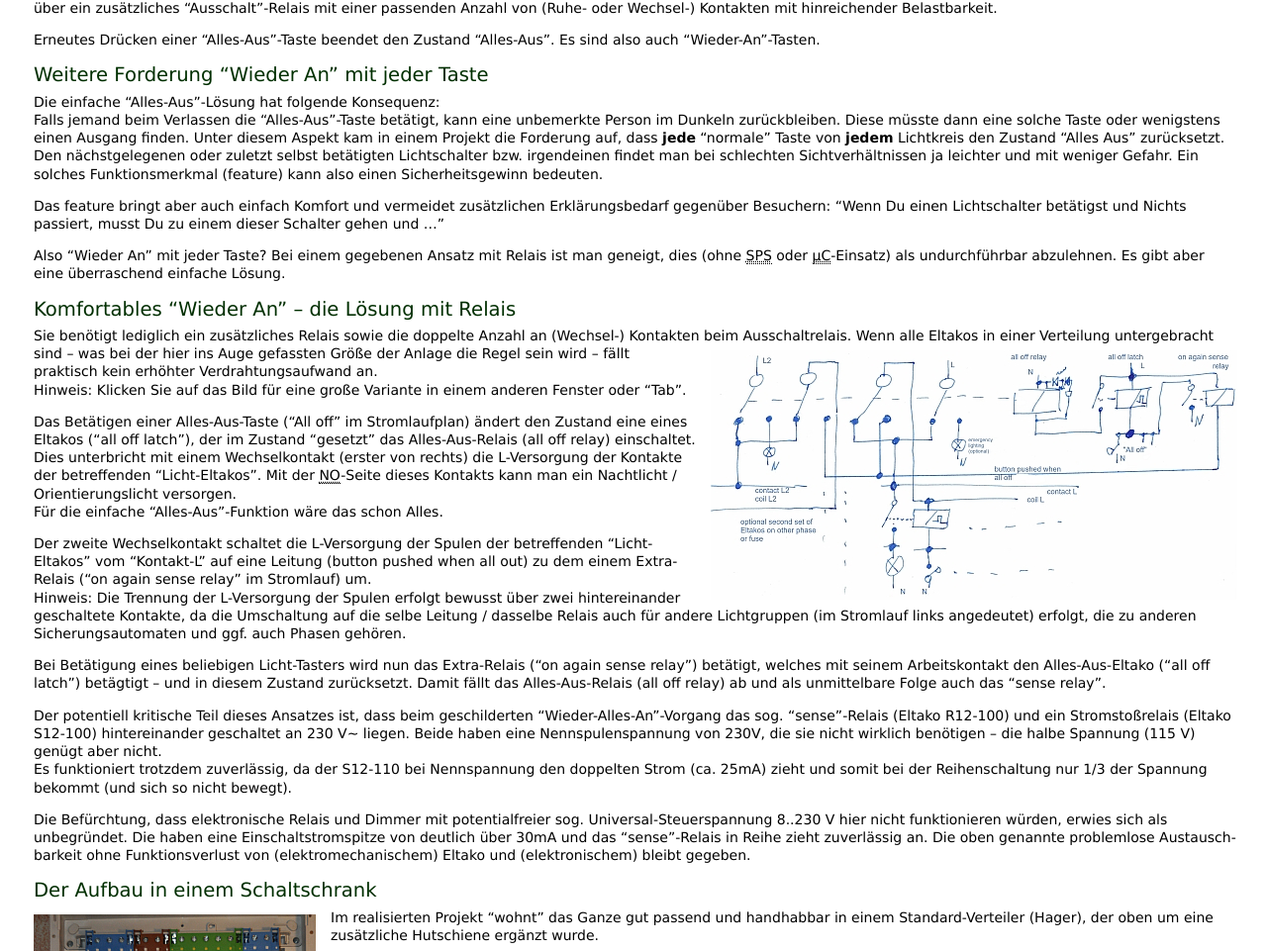
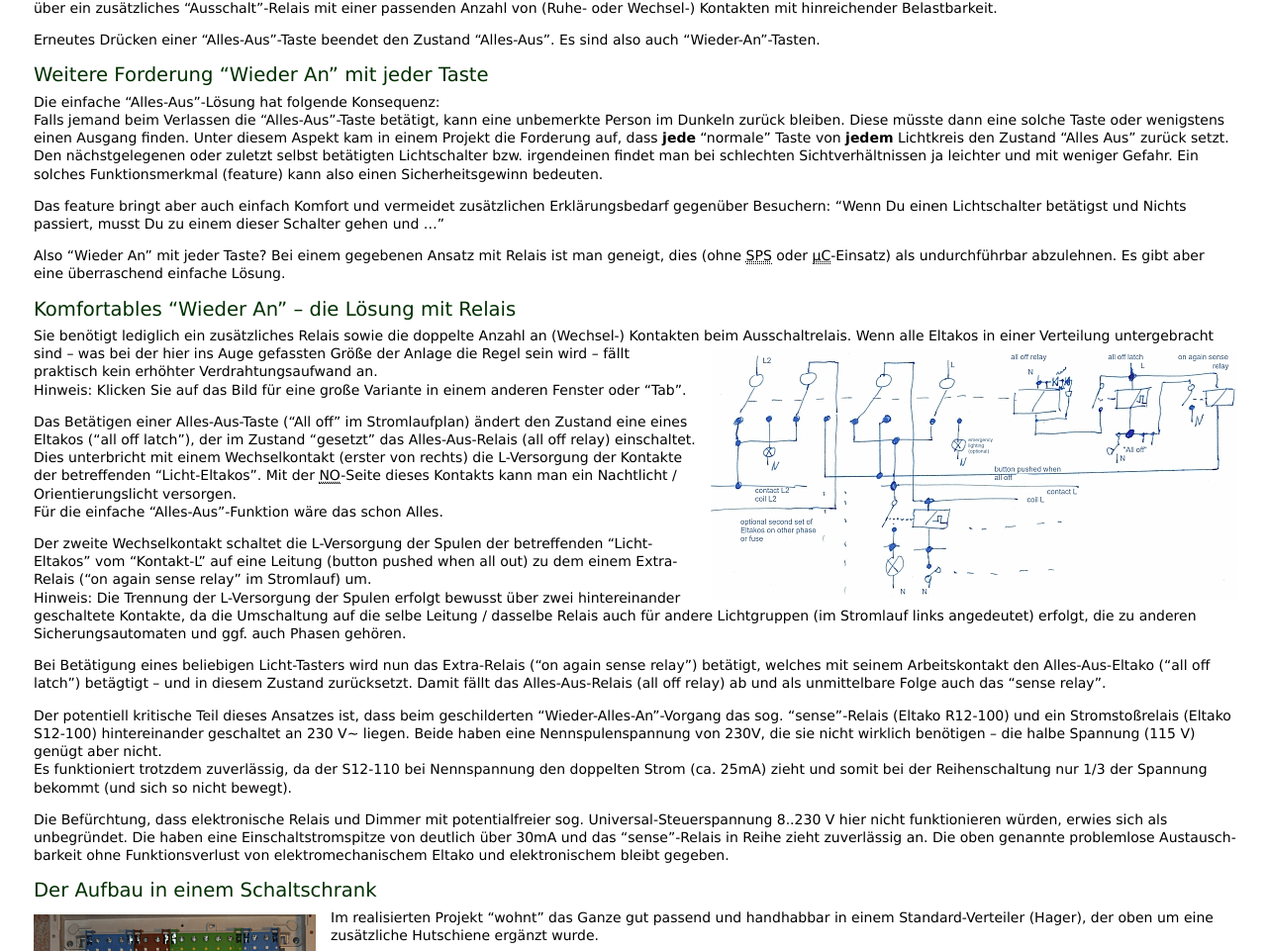
Before and after one commit to a-weinert/a-weinert.github.io, a Jekyll site: the page built from _posts/2022-04-05-allOut4eltakos_de.md, in a window 1280 px wide and 1400 px high, scrolled down 867 px. Shown: the part 147-1108 px from the top of the window at 99% size. Built offline with Jekyll 4.4.1, drawn with Linux system fonts in a browser that asks for light colours; some of the changed text lies outside the part shown.

Commit message:
eltako upd.

```diff
--- a/_posts/2022-04-05-allOut4eltakos_de.md
+++ b/_posts/2022-04-05-allOut4eltakos_de.md
@@ -71,10 +71,10 @@ Es sind also auch "Wieder-An"-Tasten.
 
 Die ein&shy;fache "Alles-Aus"-Lösung hat folgende Konsequenz:
 Falls jemand beim Verlassen die "Alles-Aus"-Taste betätigt, kann eine
-unbemerkte Person im Dunkeln zurückbleiben. Diese müsste dann eine solche
+unbemerkte Person im Dunkeln zurück bleiben. Diese müsste dann eine solche
 Taste oder wenigstens einen Ausgang finden. Unter die&shy;sem Aspekt kam in
 einem Pro&shy;jekt die Forderung auf, dass **jede** "normale" Taste von
-**jedem** Lichtkreis den Zustand "Alles Aus" zurücksetzt. Den nächstgelegenen
+**jedem** Lichtkreis den Zustand "Alles Aus" zurück setzt. Den nächstgelegenen
 oder zuletzt selbst betätigten Lichtschalter bzw. irgendeinen findet man
 bei schlechten Sichtverhältnissen ja leichter und mit weniger Gefahr. Ein
 solches Funktionsmerkmal (feature) kann also einen Sicherheitsgewinn
@@ -144,7 +144,7 @@ sog. Universal-Steuerspannung 8..230 V hier nicht funktionieren würden,
 erwies sich als unbegründet. Die ha&shy;ben eine Ein&shy;schalt&shy;strom&shy;spitze
 von deutlich über 30mA und das "sense"-Relais in Reihe zieht zu&shy;ver&shy;läs&shy;sig an. Die oben
 genannte problem&shy;lose Aus&shy;tausch&shy;bar&shy;keit ohne Fun&shy;ktions&shy;ver&shy;lust von
-(elektro&shy;mechani&shy;schem) Eltako und (elektronischem) bleibt
+elektro&shy;mechani&shy;schem Eltako und elektronischem bleibt
 gegeben.<br clear="right" />
 
 ## Der Aufbau in einem Schaltschrank
```
Also changed, not shown: other parts of _posts/2022-04-05-allOut4eltakos_de.md (+2 -2 lines), _posts/2013-08-05-eclipDic_de.md (+1 -1 lines), _posts/2021-01-23-dcf77decOnPi_de.md (+2 -2 lines).
